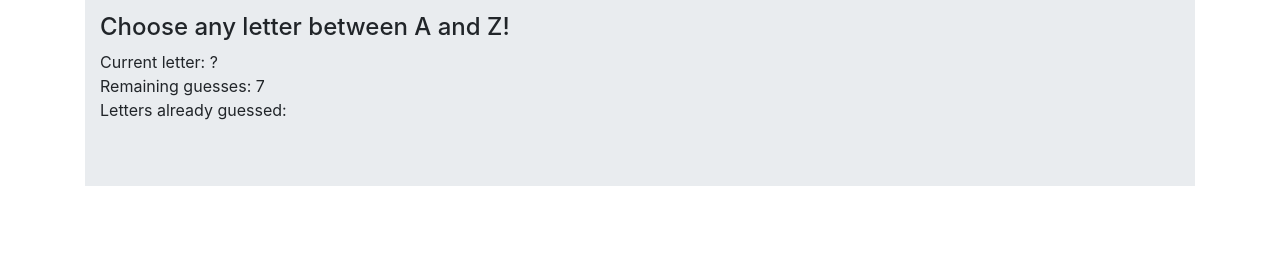
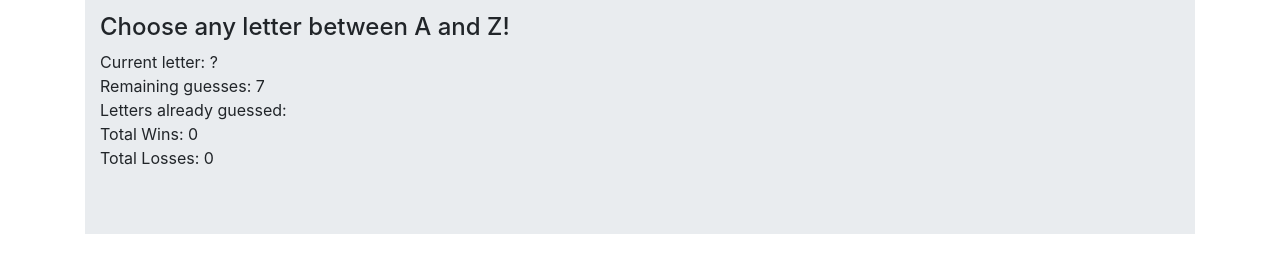
Before and after one commit to stappbot/Psychic-Game, a plain HTML site: page index.html in a window 1280 px wide. Shown: the part 172-444 px from the top of the page. Drawn offline with nearby package versions, Linux system fonts and the light colour scheme.

Commit message:
add display of wins and losses to html and js files

```diff
--- a/assets/javascript/game.js
+++ b/assets/javascript/game.js
@@ -6,6 +6,9 @@ let computerGuess;
 //$ and camel case is a convention to say you are pointing at something in html
 const $guessesRemain = document.getElementById("guesses-remain")
 const $lettersGuessed = document.getElementById("letters-guessed")
+//insert wins and losses into html
+const $wins = document.getElementById("wins")
+const $losses = document.getElementById("losses")
 
 //make an array for the player and computer to guess
 const letters = ["a", "b", "c", "d", "e", "f", "g", "h", "i", "j", "k", "l", "m", "n", "o", "p", "q", "r", "s", "t", "u", "v", "w", "x", "y", "z"]
@@ -15,6 +18,8 @@ let guessed = []
 function displayResults() {
     $guessesRemain.innerText = guesses;
     $lettersGuessed.innerText = guessed;
+    $wins.innerText = wins;
+    $losses.innerText = losses;
 }
 
 //reset function - keep track of wins/losses, reset guesses to 0
--- a/index.html
+++ b/index.html
@@ -20,6 +20,9 @@
                     <div class="current">Current letter: ?</div>
                     <div>Remaining guesses: <span id="guesses-remain"></span></div>
                     <div>Letters already guessed: <span id="letters-guessed"></span></div>
+
+                    <div>Total Wins: <span id="wins"></span></div>
+                    <div>Total Losses: <span id="losses"></span></div>
                 </div>
 
             </div>
```
